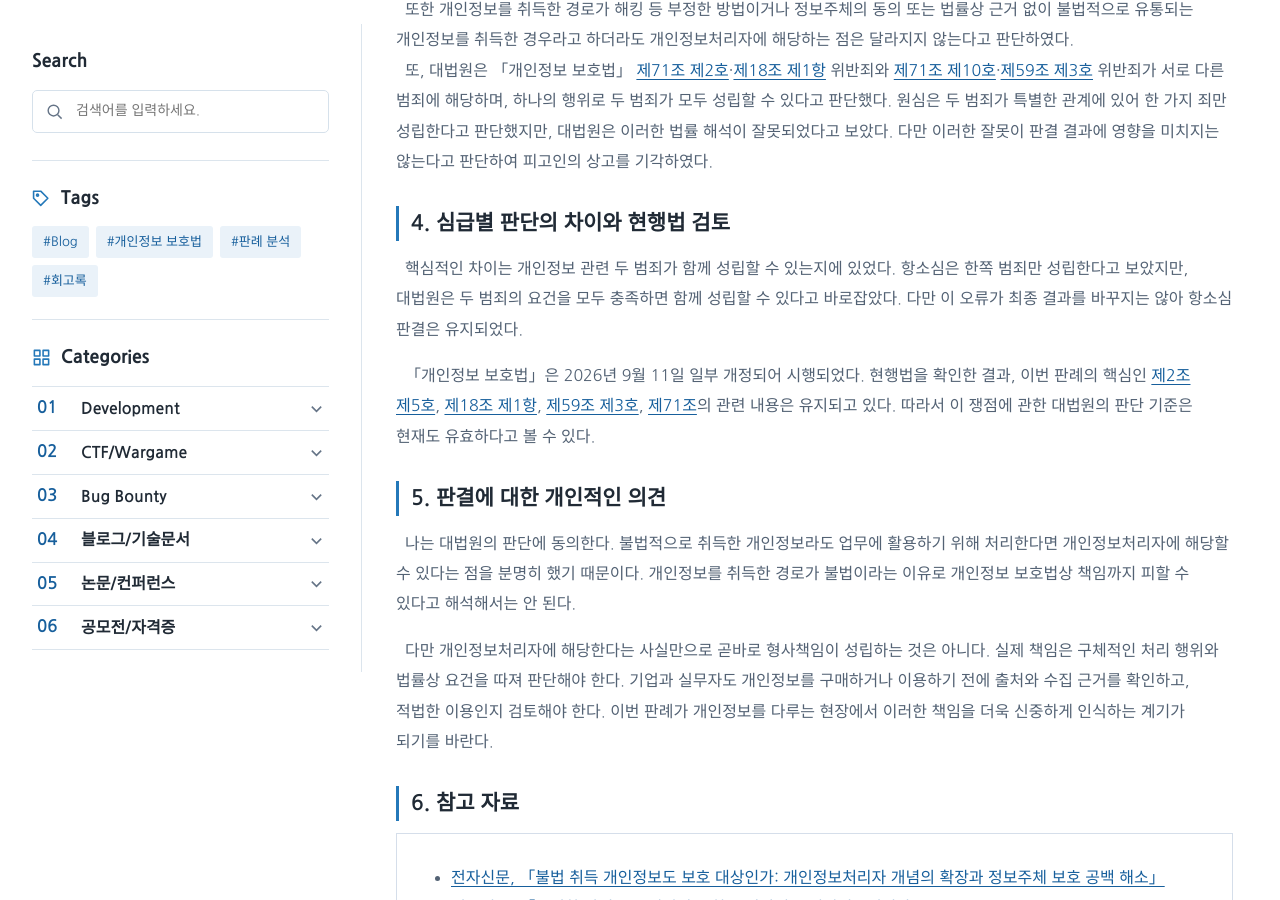
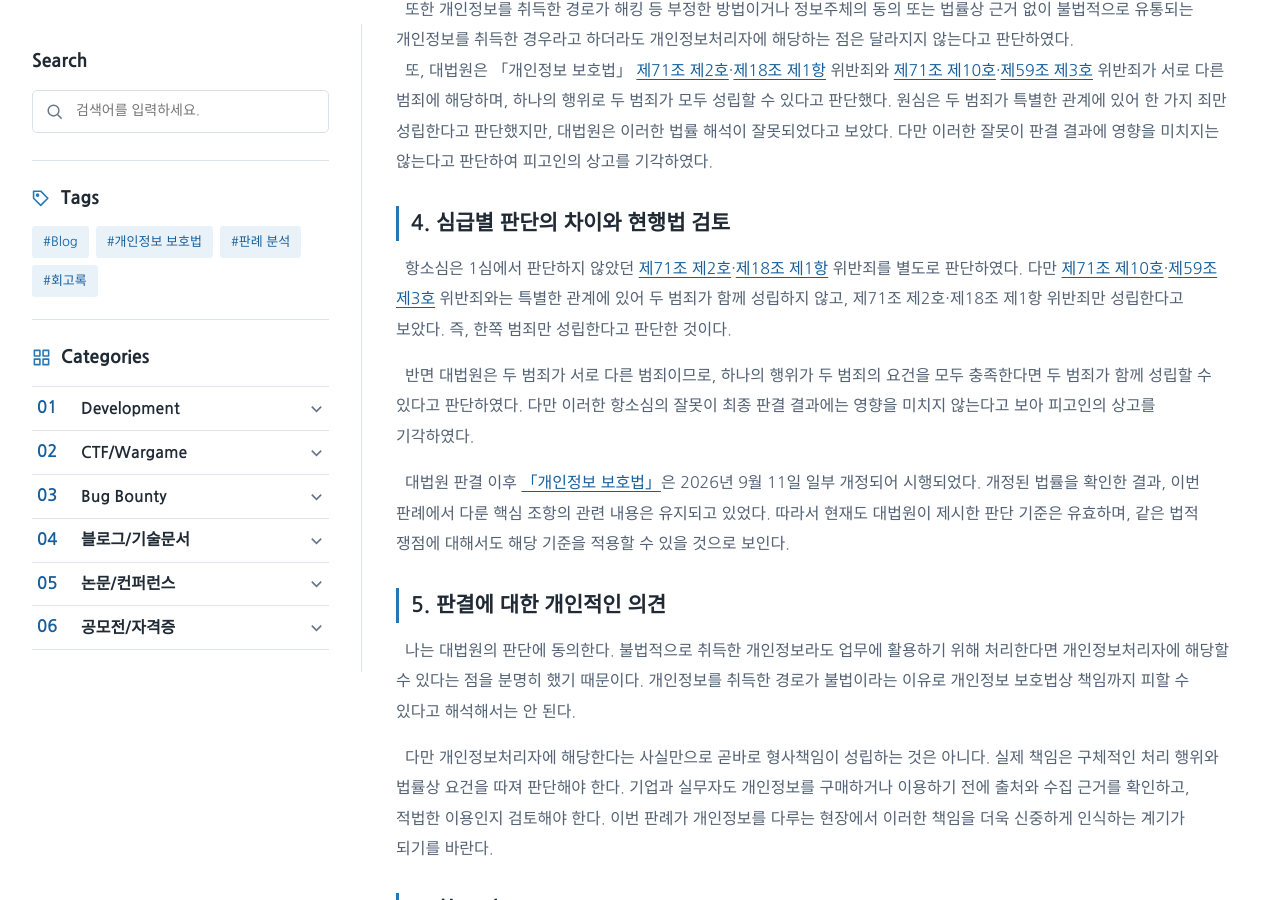
Before and after one commit to BEAN-CMD418/bean-cmd418.github.io, a Jekyll site: the page built from _posts/2026-11-24-personal-information-controller-case-analysis.md, in a window 1280 px wide and 900 px high, scrolled down 1600 px. Built offline with Jekyll 4.4.1, drawn with Linux system fonts in a browser that asks for light colours; some web fonts are replaced.

Commit message:
Revise section 4 case comparison and current law review

```diff
--- a/_posts/2026-11-24-personal-information-controller-case-analysis.md
+++ b/_posts/2026-11-24-personal-information-controller-case-analysis.md
@@ -50,9 +50,11 @@ tags: [개인정보 보호법, 판례 분석]
 
 ## 4. 심급별 판단의 차이와 현행법 검토
 
-&nbsp;&nbsp;핵심적인 차이는 개인정보 관련 두 범죄가 함께 성립할 수 있는지에 있었다. 항소심은 한쪽 범죄만 성립한다고 보았지만, 대법원은 두 범죄의 요건을 모두 충족하면 함께 성립할 수 있다고 바로잡았다. 다만 이 오류가 최종 결과를 바꾸지는 않아 항소심 판결은 유지되었다.
+&nbsp;&nbsp;항소심은 1심에서 판단하지 않았던 [제71조 제2호](https://www.law.go.kr/법령/개인정보보호법/제71조)·[제18조 제1항](https://www.law.go.kr/법령/개인정보보호법/제18조) 위반죄를 별도로 판단하였다. 다만 [제71조 제10호](https://www.law.go.kr/법령/개인정보보호법/제71조)·[제59조 제3호](https://www.law.go.kr/법령/개인정보보호법/제59조) 위반죄와는 특별한 관계에 있어 두 범죄가 함께 성립하지 않고, 제71조 제2호·제18조 제1항 위반죄만 성립한다고 보았다. 즉, 한쪽 범죄만 성립한다고 판단한 것이다.
 
-&nbsp;&nbsp;「개인정보 보호법」은 2026년 9월 11일 일부 개정되어 시행되었다. 현행법을 확인한 결과, 이번 판례의 핵심인 [제2조 제5호](https://www.law.go.kr/법령/개인정보보호법/제2조), [제18조 제1항](https://www.law.go.kr/법령/개인정보보호법/제18조), [제59조 제3호](https://www.law.go.kr/법령/개인정보보호법/제59조), [제71조](https://www.law.go.kr/법령/개인정보보호법/제71조)의 관련 내용은 유지되고 있다. 따라서 이 쟁점에 관한 대법원의 판단 기준은 현재도 유효하다고 볼 수 있다.
+&nbsp;&nbsp;반면 대법원은 두 범죄가 서로 다른 범죄이므로, 하나의 행위가 두 범죄의 요건을 모두 충족한다면 두 범죄가 함께 성립할 수 있다고 판단하였다. 다만 이러한 항소심의 잘못이 최종 판결 결과에는 영향을 미치지 않는다고 보아 피고인의 상고를 기각하였다.
+
+&nbsp;&nbsp;대법원 판결 이후 [「개인정보 보호법」](https://www.law.go.kr/LSW/lsInfoP.do?efYd=20260911&lsiSeq=283839)은 2026년 9월 11일 일부 개정되어 시행되었다. 개정된 법률을 확인한 결과, 이번 판례에서 다룬 핵심 조항의 관련 내용은 유지되고 있었다. 따라서 현재도 대법원이 제시한 판단 기준은 유효하며, 같은 법적 쟁점에 대해서도 해당 기준을 적용할 수 있을 것으로 보인다.
 
 ## 5. 판결에 대한 개인적인 의견
 
```
